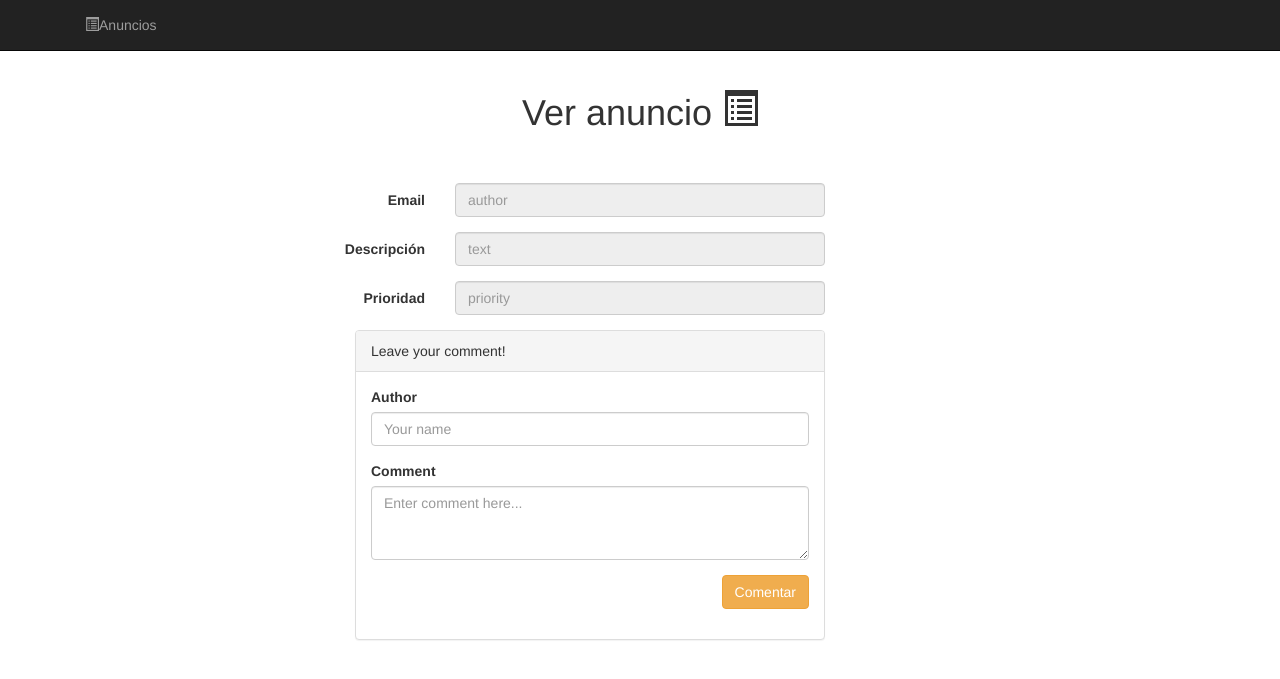
After one commit to binkypv/CompNube, a Python web app: template src/templates/view.html in a window 1280 px wide. The commit adds this page. Shown: the top 679 px of the page. Run offline with Jinja, Linux system fonts and the light colour scheme; the template is opened without the code that fills it, so the values that code supplies are empty.

Commit message:
Comments added
Añadidos los comentarios para los eventos, se ha dejado el proyecto incial y modificado los archivos necesarios para implementar la funcionalidad.

```diff
--- a/src/main.py
+++ b/src/main.py
@@ -1,4 +1,4 @@
-from views import ShowAdds, NewAdd, DeleteAdd, EditAdd
+from views import ShowAdds, NewAdd, DeleteAdd, EditAdd, ViewAdd
 import webapp2
 
 app = webapp2.WSGIApplication([
@@ -6,5 +6,6 @@ app = webapp2.WSGIApplication([
         ('/new', NewAdd),
         ('/edit/([\d]+)', EditAdd),
         ('/delete/([\d]+)', DeleteAdd),
+        ('/view/([\d]+)', ViewAdd),
         ],
         debug=True)
--- a/src/static/css/style.css
+++ b/src/static/css/style.css
@@ -2,3 +2,7 @@
     padding: 10px;
     line-height: 35px;
 }
+
+.formBox{
+	color: RED;
+}
--- a/src/templates/adds.html
+++ b/src/templates/adds.html
@@ -35,6 +35,7 @@
                 <td>{{ add.date.strftime('%Y-%m-%d') }}</td>
                 <td>{{ add.priority }}</td>
                 <td><a class="btn btn-warning" href="/edit/{{ add.key().id() }}">Editar </a></td>
+                <td><a class="btn btn-warning" href="/view/{{ add.key().id() }}">Ver </a></td>
             </tr>
             {% endfor %}
             </tbody>
--- /dev/null
+++ b/src/templates/view.html
@@ -0,0 +1,104 @@
+{% extends "base.html" %} {% block content %}
+<!-- Bootstrap Core CSS -->
+<link href="../static/css/bootstrap.min.css" rel="stylesheet">
+<link href="../static/css/style.css" rel="stylesheet">
+
+<div class="row">
+	<div class="col-lg-12 text-center">
+		<h1>
+			Ver anuncio <span class="glyphicon glyphicon-list-alt"
+				aria-hidden="true"></span>
+		</h1>
+	</div>
+</div>
+<br />
+<br />
+<div class="row">
+	<div class="col-md-2"></div>
+	<div class="col-md-8">
+		<form class="form-horizontal" role="form" action="" method="post">
+			<div class="form-group">
+				<label for="inputAuthor" class="col-sm-3 control-label">Email</label>
+
+				<div class="col-sm-6">
+					<input readonly="readonly" type="email" class="form-control"
+						name="inputAuthor" id="inputAuthor" placeholder="author"
+						value="{{ add.author }}">
+				</div>
+			</div>
+			<div class="form-group">
+				<label for="inputText" class="col-sm-3 control-label">Descripci&oacute;n</label>
+
+				<div class="col-sm-6">
+					<input readonly="readonly" type="text" class="form-control"
+						name="inputText" id="inputText" placeholder="text"
+						value="{{ add.text }}">
+				</div>
+			</div>
+			<div class="form-group">
+				<label for="inputPriority" class="col-sm-3 control-label">Prioridad</label>
+
+				<div class="col-sm-6">
+					<input readonly="readonly" type="text" class="form-control"
+						name="inputPriority" id="inputPriority" placeholder="priority"
+						value="{{ add.priority }}">
+				</div>
+			</div>
+		</form>
+	</div>
+	<div class="col-md-2"></div>
+</div>
+
+<div class="row">
+	<div class="col-sm-5 col-sm-offset-3">
+		<div class="panel panel-default">
+			<div class="panel-heading">Leave your comment!</div>
+			<div class="panel-body">
+				<form role="form" action="" method="post">
+
+					<div class="form-group">
+						<label for="inputCommentAuthor">Author</label> <input type="text"
+							class="form-control" id="inputCommentAuthor"
+							name="inputCommentAuthor" placeholder="Your name">
+					</div>
+
+					<div class="form-group">
+						<label for="comment">Comment</label>
+						<textarea class="form-control" id="inputCommentText" name="inputCommentText" rows="3"
+							placeholder="Enter comment here..."></textarea>
+					</div>
+
+					<div class="form-group text-right">
+						<button type="submit" value="submit" class="btn btn-warning">Comentar</button>
+					</div>
+				</form>
+			</div>
+		</div>
+	</div>
+</div>
+
+{% if comments.count() > 0 %}
+{% for comment in comments %}
+<div class="row">
+	<div class="col-sm-5 col-sm-offset-3">
+		<div class="panel panel-default">
+			<div class="panel-heading"><strong>{{ comment.author }} - {{ comment.date.strftime('%d/%m/%Y') }}</strong></div>
+			<div class="panel-body">
+
+					<div class="form-group">
+						<label for="comment">Comment</label>
+						<textarea readonly="readonly" class="form-control" id="inputText" rows="3">{{ comment.text }}</textarea>
+					</div>
+
+			</div>
+		</div>
+	</div>
+</div>
+{% endfor %}
+{% endif %}
+
+
+<script src="../static/js/jquery.js"></script>
+<script src="../static/js/bootstrap.min.js"></script>
+
+{% endblock content %}
```
Also changed, not shown: src/models.py (+7 -0 lines), src/views.py (+17 -1 lines), 8 other files.
